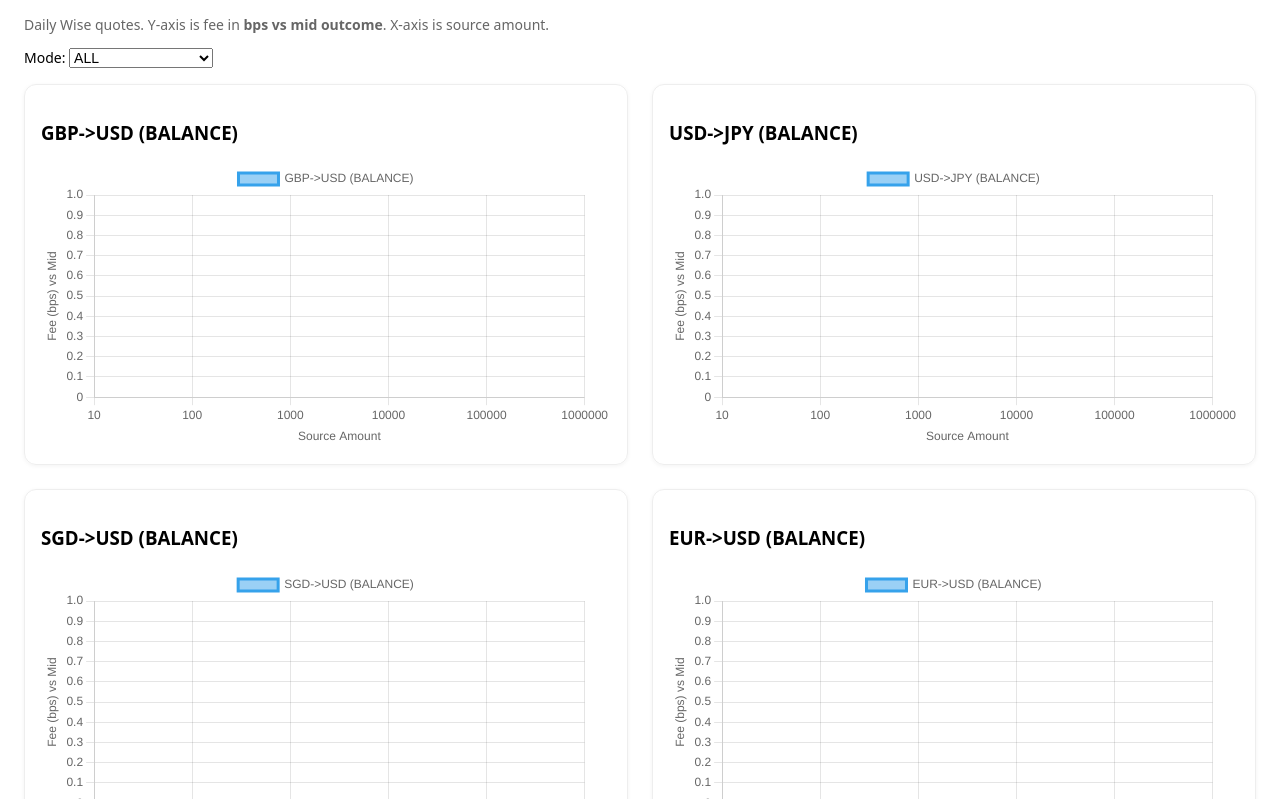
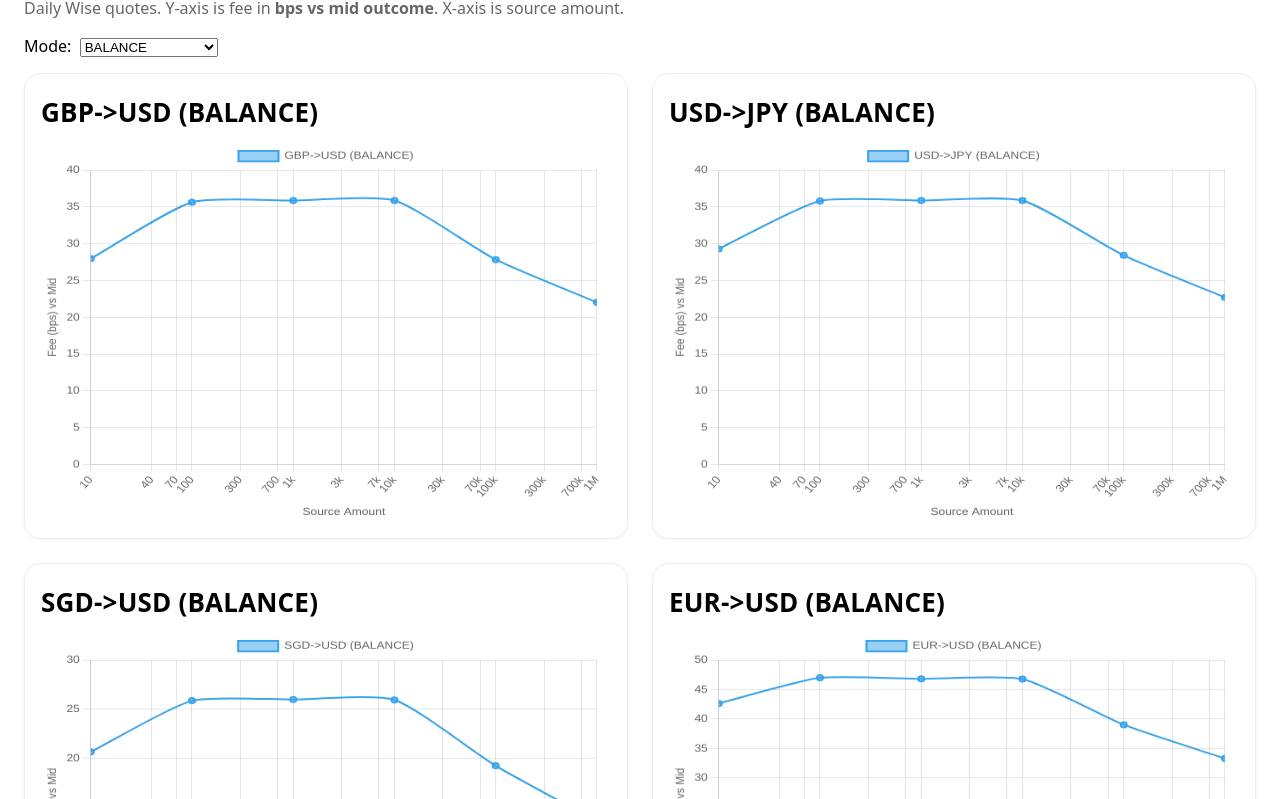
Before and after one commit to sam121/fx-curves, a plain HTML site: page index.html in a window 1280 px wide. Shown: the part 95-894 px from the top of the page. Drawn offline with nearby package versions, Linux system fonts and the light colour scheme.

Commit message:
update 5

```diff
--- a/index.html
+++ b/index.html
@@ -1,85 +1,136 @@
 <!doctype html>
-<html>
+<html lang="en">
 <head>
   <meta charset="utf-8" />
+  <meta name="viewport" content="width=device-width, initial-scale=1" />
   <title>FX Cost Curves</title>
-  <meta name="viewport" content="width=device-width, initial-scale=1" />
-  <script src="https://cdn.jsdelivr.net/npm/chart.js"></script>
+  <script src="https://cdn.jsdelivr.net/npm/chart.js@4.4.1/dist/chart.umd.min.js"></script>
   <style>
-    body { font-family: system-ui, -apple-system, Segoe UI, Roboto, sans-serif; padding: 16px; }
-    .grid { display: grid; gap: 24px; grid-template-columns: 1fr; }
-    @media (min-width: 1100px) { .grid { grid-template-columns: 1fr 1fr; } }
-    .card { padding: 16px; border: 1px solid #eee; border-radius: 12px; box-shadow: 0 1px 4px rgba(0,0,0,.05); }
-    .muted { color:#666; font-size: 14px; }
-    .toolbar { margin: 8px 0 16px; display: flex; gap: 12px; align-items: center; flex-wrap: wrap; }
-    select, label { font-size:14px; }
+    body{font-family:system-ui,-apple-system,Segoe UI,Roboto,Helvetica,Arial,sans-serif;margin:24px}
+    h1{font-size:44px;margin:0 0 8px}
+    .muted{color:#666;margin:0 0 16px}
+    .controls{margin:8px 0 16px}
+    .grid{display:grid;grid-template-columns:repeat(2,minmax(0,1fr));gap:24px}
+    .card{background:#fff;border:1px solid #eee;border-radius:16px;padding:16px;box-shadow:0 1px 3px rgba(0,0,0,.04)}
+    .title{font-weight:800;font-size:26px;letter-spacing:.2px;margin:4px 0 12px}
+    canvas{width:100% !important;height:380px !important}
+    @media (max-width:900px){.grid{grid-template-columns:1fr}}
   </style>
 </head>
 <body>
   <h1>FX Cost Curves</h1>
   <p class="muted">Daily Wise quotes. Y-axis is fee in <b>bps vs mid outcome</b>. X-axis is source amount.</p>
 
-  <div class="toolbar">
-    <label>Mode:
+  <div class="controls">
+    <label for="mode">Mode:&nbsp;</label>
     <select id="mode">
       <option value="ALL">ALL</option>
-        <option>BALANCE</option>
-        <option>BANK_TRANSFER</option>
+      <option value="BALANCE" selected>BALANCE</option>
+      <option value="BANK_TRANSFER">BANK_TRANSFER</option>
     </select>
-    </label>
   </div>
 
-  <div id="charts" class="grid"></div>
+  <div id="grid" class="grid"></div>
 
   <script>
-    async function loadRows() {
-      const res = await fetch('./data/latest.json', { cache: 'no-store' });
-      if (!res.ok) throw new Error('Failed to fetch data');
+    const fmtK = n => {
+      const x = Number(n);
+      if (!isFinite(x)) return String(n);
+      if (x >= 1_000_000) return (x/1_000_000).toFixed(0) + "M";
+      if (x >= 1000) return (x/1000).toFixed(0) + "k";
+      return String(x);
+    };
+
+    async function loadData() {
+      const res = await fetch('data/latest.json?nocache=' + Date.now());
+      if (!res.ok) throw new Error('Failed to load data/latest.json');
       return res.json();
     }
-    function group(rows, modeFilter) {
-      const map = new Map();
-      for (const r of rows) {
-        if (modeFilter !== 'ALL' && r.mode !== modeFilter) continue;
-        const key = `${r.src}->${r.tgt} (${r.mode})`;
-        if (!map.has(key)) map.set(key, []);
-        map.get(key).push(r);
+
+    function groupBy(arr, keyFn){
+      const m=new Map();
+      for (const it of arr){ const k=keyFn(it); if(!m.has(k)) m.set(k,[]); m.get(k).push(it); }
+      return m;
     }
-      for (const arr of map.values()) arr.sort((a,b)=>a.amount-b.amount);
-      return map;
-    }
-    function makeChart(container, label, series) {
-      const c = document.createElement('canvas');
-      container.appendChild(c);
-      new Chart(c.getContext('2d'), {
+
+    function buildCharts(rows, modeSel){
+      const grid = document.getElementById('grid');
+      grid.innerHTML = '';
+
+      // Tolerant field selectors
+      const getY = d => {
+        const y = d.fee_bps ?? d.bps ?? d.bps_vs_mid ?? d.y;
+        const v = Number(y);
+        return Number.isFinite(v) ? v : null;
+      };
+      const getX = d => {
+        const x = d.amount ?? d.sourceAmount ?? d.x;
+        const v = Number(x);
+        return Number.isFinite(v) ? v : null;
+      };
+
+      const usable = rows.filter(r => modeSel === 'ALL' ? true : ((r.mode ?? r.payOut) === modeSel));
+
+      const byPair = groupBy(
+        usable,
+        d => (d.pair ?? `${d.src ?? d.sourceCurrency}->${d.tgt ?? d.targetCurrency}`)
+      );
+
+      for (const [pair, items] of byPair.entries()){
+        const points = items
+          .map(d => ({ x: getX(d), y: getY(d) }))
+          .filter(p => Number.isFinite(p.x) && Number.isFinite(p.y))
+          .sort((a,b) => a.x - b.x);
+
+        if (!points.length) continue;
+
+        // Auto Y-domain based on data (adds headroom, fixes stuck 0–1 axis)
+        const yMaxRaw = Math.max(...points.map(p => p.y));
+        let yMax = Math.ceil(yMaxRaw / 5) * 5; // nearest 5 bps
+        if (yMax < 1) yMax = 1;
+
+        const card = document.createElement('div'); card.className='card';
+        const h = document.createElement('div'); h.className='title';
+        const modeLabel = (modeSel === 'ALL') ? (items[0].mode ?? items[0].payOut ?? '') : modeSel;
+        h.textContent = `${pair} (${modeLabel || 'BALANCE'})`;
+        const canvas = document.createElement('canvas');
+
+        card.appendChild(h); card.appendChild(canvas); grid.appendChild(card);
+
+        new Chart(canvas.getContext('2d'), {
           type: 'line',
-        data: {
-          labels: series.map(r => r.amount),
-          datasets: [{ label, data: series.map(r => r.fee_bps_vs_mid), fill: false, tension: 0.1 }]
-        },
+          data: { datasets: [{ label: `${pair} (${modeLabel || 'BALANCE'})`, data: points, borderWidth:2, pointRadius:3, tension:0.2 }]},
           options: {
-          plugins: { legend: { display: true }},
-          scales: {
-            x: { title: { display: true, text: 'Source Amount' }},
-            y: { title: { display: true, text: 'Fee (bps) vs Mid' }}
+            responsive:true, maintainAspectRatio:false,
+            plugins:{ legend:{position:'top'},
+              tooltip:{ callbacks:{ label: ctx => ` ${pair}: amount ${ctx.parsed.x}, fee ${ctx.parsed.y.toFixed(2)} bps` } } },
+            scales:{
+              x:{ type:'logarithmic',
+                  min: Math.min(...points.map(p=>p.x)),
+                  max: Math.max(...points.map(p=>p.x)),
+                  ticks:{ callback:v=>fmtK(v) },
+                  title:{ display:true, text:'Source Amount' } },
+              y:{ beginAtZero:true, min:0, max:yMax, title:{ display:true, text:'Fee (bps) vs Mid' } }
             }
           }
         });
       }
-    async function render(mode='ALL') {
-      const chartsDiv = document.getElementById('charts');
-      chartsDiv.innerHTML = '';
-      const rows = await loadRows();
-      const groups = group(rows, mode);
-      for (const [label, series] of groups.entries()) {
-        const card = document.createElement('div'); card.className='card';
-        const h = document.createElement('h3'); h.textContent = label; card.appendChild(h);
-        chartsDiv.appendChild(card);
-        makeChart(card, label, series);
+
+      if (!grid.children.length){
+        const note=document.createElement('div'); note.className='muted'; note.textContent='No data for this mode.'; grid.appendChild(note);
       }
     }
-    document.getElementById('mode').addEventListener('change', e => render(e.target.value));
+
+    (async function init(){
+      const rows = await loadData();
+      const modeEl = document.getElementById('mode');
+      const render = () => buildCharts(rows, modeEl.value);
+      modeEl.addEventListener('change', render);
       render();
+    })().catch(err => {
+      document.getElementById('grid').textContent = 'Failed to load charts: ' + err.message;
+      console.error(err);
+    });
   </script>
 </body>
 </html>
```
Lines whose indentation alone changed are shown as unchanged.
